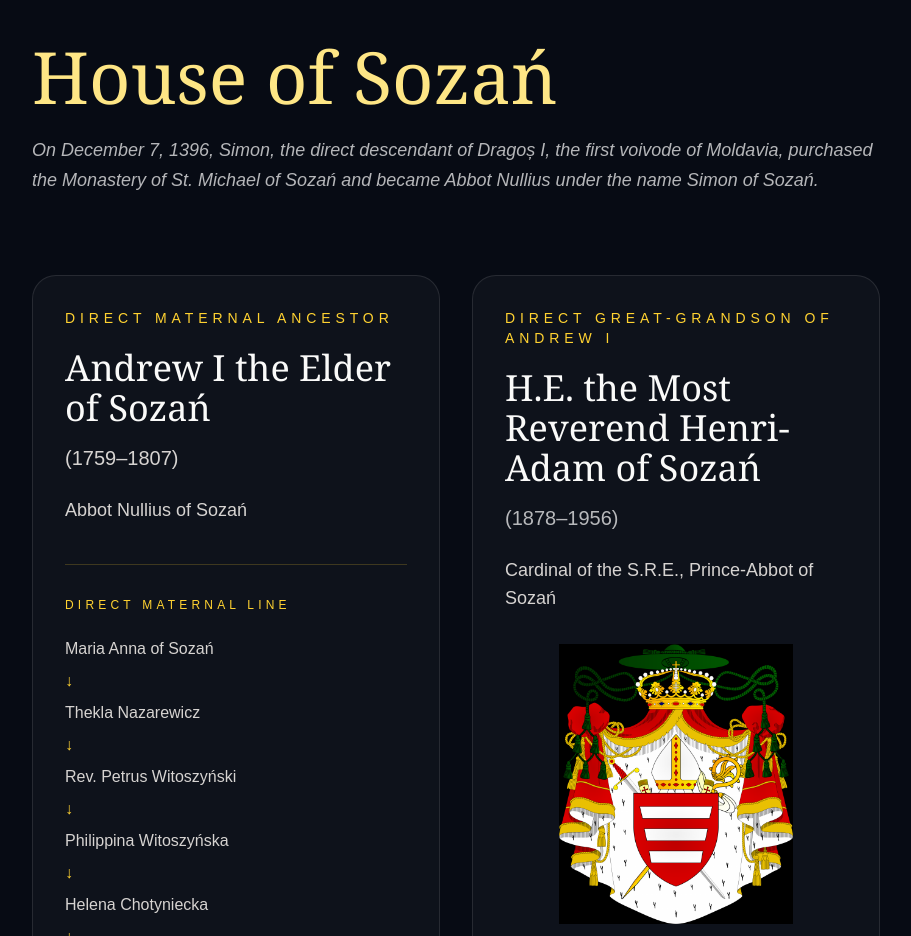
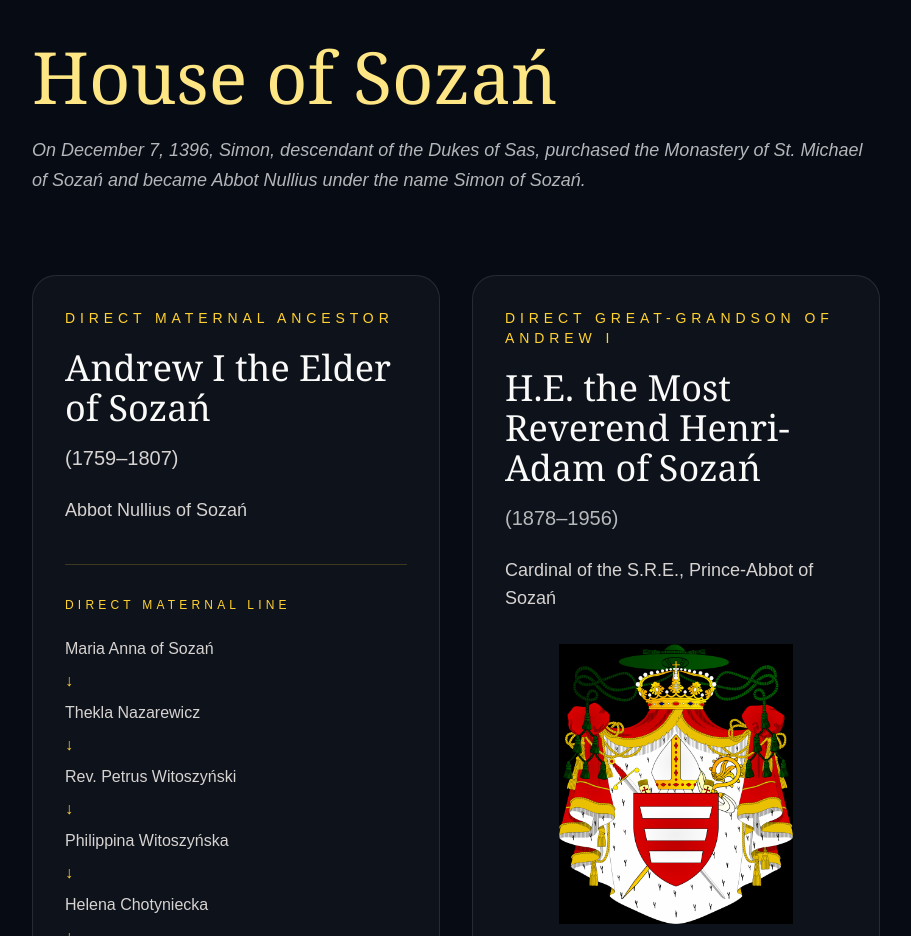
Before and after one commit to shypkaalex/lesshypka, a Next.js app: page /origin in a window 1280 px wide. Shown: the part 2420-3356 px from the top of the page, without its empty margins (184-1095 px from the left). Built offline with nearby package versions, Linux system fonts and the light colour scheme.

Commit message:
Refine LES AION method pages

```diff
--- a/app/origin/page.tsx
+++ b/app/origin/page.tsx
@@ -139,8 +139,7 @@ export default function OriginPage() {
   </h1>
 
   <p className="mt-6 max-w-5xl text-lg italic leading-relaxed text-white/70">
-    On December 7, 1396, Simon, the direct descendant of Dragoș I,
-    the first voivode of Moldavia, purchased the Monastery of
+    On December 7, 1396, Simon, descendant of the Dukes of Sas, purchased the Monastery of
     St. Michael of Sozań and became Abbot Nullius under the name
     Simon of Sozań.
   </p>
```
